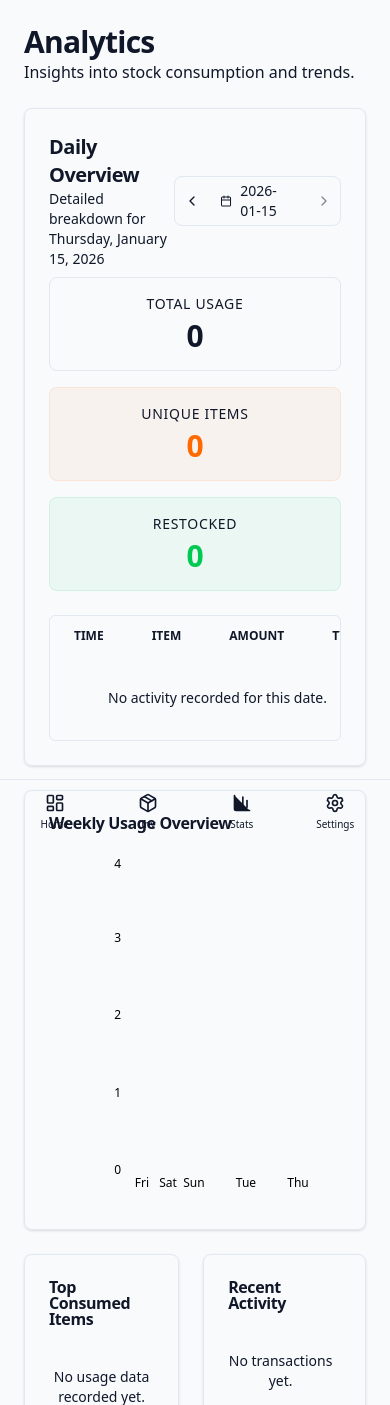
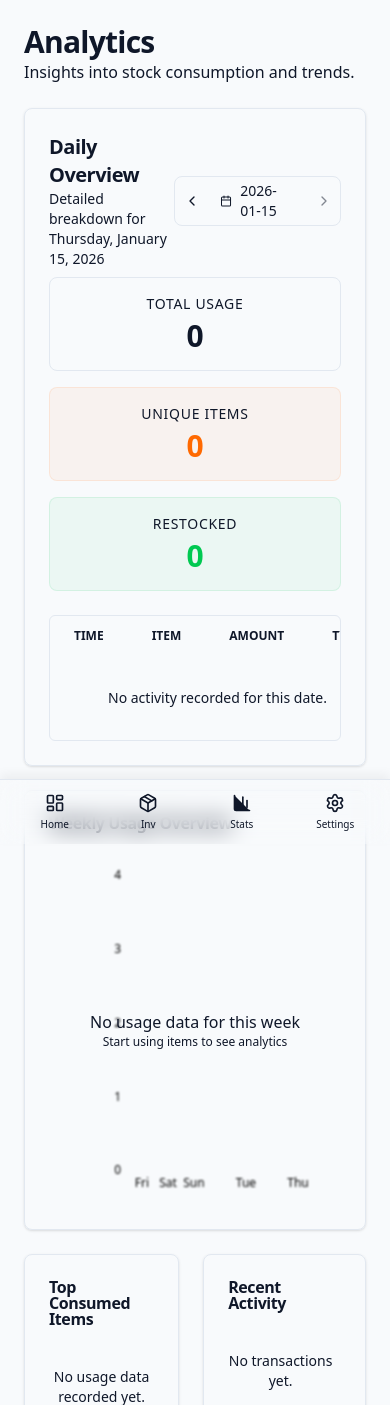
Before and after one commit to JJ-Data/madison, a Next.js app: page /analytics in a window 390 px wide. Shown: the top 1405 px of the page. Built offline with nearby package versions, Linux system fonts and the light colour scheme.

Commit message:
nav and grpah resolve

```diff
--- a/src/app/analytics/page.tsx
+++ b/src/app/analytics/page.tsx
@@ -3,7 +3,7 @@
 import { Card, CardContent, CardHeader, CardTitle, CardDescription } from "@/components/ui/card";
 import { historyStorage, InventoryTransaction } from "@/lib/storage";
 import { useEffect, useState } from "react";
-import { LineChart, Line, XAxis, YAxis, CartesianGrid, Tooltip, ResponsiveContainer, BarChart, Bar } from 'recharts';
+import { LineChart, Line, XAxis, YAxis, CartesianGrid, Tooltip, ResponsiveContainer, BarChart, Bar, LabelList } from 'recharts';
 import { Calendar, ChevronLeft, ChevronRight } from "lucide-react";
 import { Button } from "@/components/ui/button";
 import { cn } from "@/lib/utils";
@@ -197,11 +197,19 @@ export default function AnalyticsPage() {
                         <CardTitle>Weekly Usage Overview</CardTitle>
                     </CardHeader>
                     <CardContent>
-                        <div className="h-[350px] w-full">
+                        <div className="h-[350px] w-full relative">
+                            {!chartData.some(d => d.usage > 0) && (
+                                <div className="absolute inset-0 flex items-center justify-center bg-background/50 backdrop-blur-[1px] z-10">
+                                    <div className="text-center">
+                                        <p className="text-muted-foreground font-medium">No usage data for this week</p>
+                                        <p className="text-xs text-muted-foreground/70">Start using items to see analytics</p>
+                                    </div>
+                                </div>
+                            )}
                             <ResponsiveContainer width="100%" height="100%">
                                 <BarChart
                                     data={chartData}
-                                    margin={{ top: 5, right: 30, left: 20, bottom: 5 }}
+                                    margin={{ top: 20, right: 30, left: 20, bottom: 5 }}
                                 >
                                     <CartesianGrid strokeDasharray="3 3" stroke="hsl(var(--border))" vertical={false} />
                                     <XAxis
@@ -219,14 +227,17 @@ export default function AnalyticsPage() {
                                     />
                                     <Tooltip
                                         contentStyle={{ backgroundColor: 'hsl(var(--card))', borderColor: 'hsl(var(--border))', borderRadius: '8px', color: 'hsl(var(--foreground))' }}
-                                        itemStyle={{ color: 'hsl(var(--primary))' }}
+                                        itemStyle={{ color: 'var(--color-chart-stroke)' }}
                                         cursor={{ fill: 'hsl(var(--muted))', opacity: 0.5 }}
                                     />
                                     <Bar
                                         dataKey="usage"
-                                        fill="hsl(var(--primary))"
+                                        fill="var(--color-chart-stroke)"
                                         radius={[4, 4, 0, 0]}
-                                    />
+                                        fillOpacity={1}
+                                    >
+                                        <LabelList dataKey="usage" position="top" className="fill-foreground text-xs font-bold" formatter={(value: any) => value > 0 ? value : ''} />
+                                    </Bar>
                                 </BarChart>
                             </ResponsiveContainer>
                         </div>
--- a/src/app/layout.tsx
+++ b/src/app/layout.tsx
@@ -32,7 +32,7 @@ export default function RootLayout({
             <MobileNav />
 
             {/* Main Content Area */}
-            <main className="flex-1 md:pl-72 w-full overflow-y-auto bg-background pb-20 md:pb-0">
+            <main className="flex-1 md:pl-72 w-full overflow-y-auto bg-background pb-28 md:pb-0">
               {children}
             </main>
           </div>
--- a/src/components/layout/MobileNav.tsx
+++ b/src/components/layout/MobileNav.tsx
@@ -18,7 +18,7 @@ export function MobileNav() {
     ];
 
     return (
-        <div className="fixed bottom-0 left-0 right-0 z-50 border-t border-border bg-card md:hidden">
+        <div className="fixed bottom-0 left-0 right-0 z-50 border-t border-border bg-card/95 backdrop-blur-md md:hidden shadow-[0_-5px_10px_rgba(0,0,0,0.05)]">
             <nav className="flex items-center justify-around h-16 px-2">
                 {links.map((link) => {
                     const Icon = link.icon;
```
